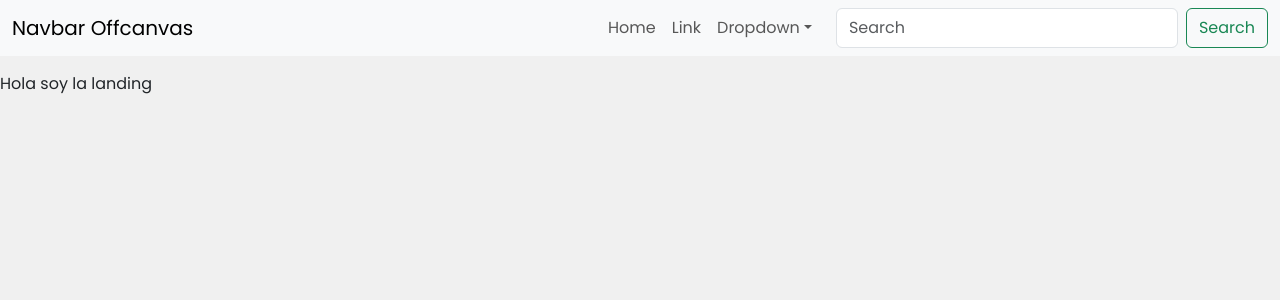
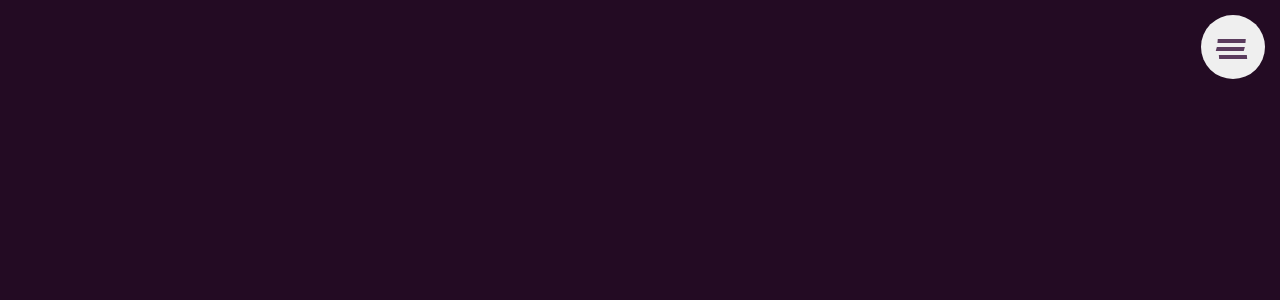
Before and after one commit to Alejandrodiazn/Punto-final-violencia, a React (Vite) app: page / in a window 1280 px wide. Shown: the top 300 px of the page. Built offline with nearby package versions, Linux system fonts and the light colour scheme.

Commit message:
fix: mobile navbar finished

```diff
--- a/src/App.css
+++ b/src/App.css
@@ -1,7 +1,7 @@
 #root {
   width: 100%; /* O el ancho deseado */
   height: 100vh; /* Altura completa de la ventana */
-  background-color: #f0f0f0; /* Color de fondo */
+  background-color: #230B23; /* Color de fondo */
   font-family: 'Arial', sans-serif; /* Fuente de texto predeterminada */
 }
 
--- a/src/pages/landing/components/NavBar/Navbar.css
+++ b/src/pages/landing/components/NavBar/Navbar.css
@@ -1,33 +1,166 @@
-.mainNavMenu-btn {
-    width: 3rem;
-    height: 3rem;
-    background: transparent;
-    border: none;
-    display: flex;
+/* Main menu positionning */
+.main-nav {
+  position: absolute;
+  top: 0;
+  right: 0;
+  left: 0;
+  bottom: 0;
+  text-align: center;
+  background: rgba(0, 0, 0, 0.4);
+  opacity: 0;
+  z-index: -1;
+  visibility: hidden;
+  transition: all .375s;
+}
+
+.main-nav.is-open {
+  opacity: 1;
+  z-index: 100;
+  visibility: visible;
+}
+
+/* Yellow band effect */
+.main-nav::before {
+ content: '';
+  position: absolute;
+  top: 0;
+  bottom: 0;
+  left: 0;
+  right: -15px;
+  background: #FEFEFE;
+  transform-origin: 0 0;
+  transform: skew(-14deg) translateX(-120%);
+  transition: all .275s .1s;
+}
+
+.main-nav.is-open::before {
+  transform: skew(-14deg) translateX(0);
+}
+
+/* Skewing effect on menu links */
+.main-nav ul {
+  display: inline-flex;
   flex-direction: column;
-    justify-content: space-around;
-    margin-right: 2rem;
+  height: 93%; /* Should be 100%, but we have a notice message :D */
+  align-items: flex-end;
+  justify-content: center;
+  transform: translateX(-18%) skew(-16deg);
+}
+
+.main-nav li {
+  display: block;
+  margin: .5rem 0;
+  text-align: right;
+  transform: skew(16deg);
+}
+
+/* Apparition effect on links */
+.main-nav a {
+  opacity: 0;
+  transform: translateY(-10px);
+}
+
+.main-nav.is-open a {
+  opacity: 1;
+  transform: translateY(0);
+}
+.main-nav li:nth-child(1) a {
+transition: all 275ms 175ms
+}
+.main-nav li:nth-child(2) a {
+transition: all 275ms 225ms
+}
+.main-nav li:nth-child(3) a {
+transition: all 275ms 275ms
+}
+.main-nav li:nth-child(4) a {
+transition: all 275ms 325ms
+}
+.main-nav li:nth-child(5) a {
+transition: all 275ms 375ms
+}
+
+/* Decoration */
+.main-nav ul,
+.main-nav li {
+list-style: none;
+padding: 0;
+}
+.main-nav a {
+display: block;
+padding: 12px 0;
+color: #5A3B5D;
+font-size: 1.4em;
+text-decoration: none;
+font-weight: bold;
+}
+
+/* Burger Style: @see: https://codepen.io/CreativeJuiz/full/oMZNXy */
+.open-main-nav {
+width: 4em;
+height: 4em;
+border-radius: 100%;
+position: absolute;
+top: 15px;
+padding-top: 20px;
+right: 15px;
+z-index: 1000;
+border: 0;
 cursor: pointer;
 }
-.mainNavMenu-btn span{
+.open-main-nav:focus {
+outline: none;
+}
+.burger {
+position: relative;
 display: block;
-    width: 3rem;
-    height: 2.5px;
-    background: white;
-}
-.mainNavHeader-nav {
-    display:none;
-}
-.mainNavDraw {
-    height: 100%;
+width: 28px;
+height: 4px;
+margin: 0 auto;
+background: #5A3B5D;
+transform: skew(5deg);
+transition: all .275s;
 }
 
-@media (min-width: 768px) {
-    .mainNavMenu-btn {
-      display: none;
+.burger:after,
+.burger:before {
+content: '';
+display: block;
+height: 100%;
+background: #5A3B5D;
+transition: all .275s;
 }
 
-    .mainNavHeader-nav {
-      display: block;
+.burger:after {
+transform: translateY(-12px) translateX(-2px) skew(-20deg);
 }
+
+.burger:before {
+transform: translateY(-16px) skew(-10deg);
 }
+
+/* Toggle State part */
+.is-open .burger {
+transform: skew(5deg) translateY(-8px) rotate(-45deg);
+}
+
+.is-open .burger:before {
+transform: translateY(0px) skew(-10deg) rotate(75deg);
+}
+
+.is-open .burger:after {
+transform: translateY(-12px) translateX(10px) skew(-20deg);
+  opacity: 0;
+}
+
+/* MENU Text part */
+
+.device {
+position: relative;
+width: 345px;
+height: 600px;
+background: #FFF;
+border: 1px solid #EEE;
+border-radius: 3px;
+box-shadow: 0 0 0 10px rgba(0,0,0,.1);
+}
--- a/src/pages/landing/components/NavBar/navbar.jsx
+++ b/src/pages/landing/components/NavBar/navbar.jsx
@@ -1,61 +1,34 @@
-import Button from 'react-bootstrap/Button';
-import Container from 'react-bootstrap/Container';
-import Form from 'react-bootstrap/Form';
-import Nav from 'react-bootstrap/Nav';
-import Navbar from 'react-bootstrap/Navbar';
-import NavDropdown from 'react-bootstrap/NavDropdown';
-import Offcanvas from 'react-bootstrap/Offcanvas';
+import React, { useState } from 'react';
+import './Navbar.css'; // Asegúrate de crear este archivo CSS para estilizar el componente
 
-function OffcanvasExample() {
+const Navbar = () => {
+  const [menuOpen, setMenuOpen] = useState(false);
+
+  const toggleMenu = () => {
+    setMenuOpen(!menuOpen);
+  };
+
   return (
     <>
-      <Navbar key="md" expand="md" className="bg-body-tertiary mb-3">
-          <Container fluid>
-            <Navbar.Brand href="#">Navbar Offcanvas</Navbar.Brand>
-            <Navbar.Toggle aria-controls="offcanvasNavbar-expand-md" />
-            <Navbar.Offcanvas
-              id="offcanvasNavbar-expand-md"
-              aria-labelledby="offcanvasNavbarLabel-expand-md"
-              placement="end"
-            >
-              <Offcanvas.Header closeButton>
-                <Offcanvas.Title id="offcanvasNavbarLabel-expand-md">
-                  Offcanvas
-                </Offcanvas.Title>
-              </Offcanvas.Header>
-              <Offcanvas.Body>
-                <Nav className="justify-content-end flex-grow-1 pe-3">
-                  <Nav.Link href="#action1">Home</Nav.Link>
-                  <Nav.Link href="#action2">Link</Nav.Link>
-                  <NavDropdown
-                    title="Dropdown"
-                    id="offcanvasNavbarDropdown-expand-md"
-                  >
-                    <NavDropdown.Item href="#action3">Action</NavDropdown.Item>
-                    <NavDropdown.Item href="#action4">
-                      Another action
-                    </NavDropdown.Item>
-                    <NavDropdown.Divider />
-                    <NavDropdown.Item href="#action5">
-                      Something else here
-                    </NavDropdown.Item>
-                  </NavDropdown>
-                </Nav>
-                <Form className="d-flex">
-                  <Form.Control
-                    type="search"
-                    placeholder="Search"
-                    className="me-2"
-                    aria-label="Search"
-                  />
-                  <Button variant="outline-success">Search</Button>
-                </Form>
-              </Offcanvas.Body>
-            </Navbar.Offcanvas>
-          </Container>
-        </Navbar>
-    </>
+      <button id="burger" className={`open-main-nav ${menuOpen ? 'is-open' : ''}`} onClick={toggleMenu}  >
+        <span className="burger"></span>
+      </button>
+      <nav className={`main-nav ${menuOpen ? 'is-open' : ''}`} id="main-nav">
+        <ul>
+          <li>
+            <a href="#">Acerca de</a>
+          </li>
+          <li>
+            <a href="#">Recursos</a>
+          </li>
+          <li>
+            <a href="#">Ayuda</a>
+          </li>
+        </ul>
+      </nav>
+	  </>
   );
-}
+};
 
-export default OffcanvasExample;
+
+export default Navbar;
--- a/src/pages/landing/landing.jsx
+++ b/src/pages/landing/landing.jsx
@@ -8,9 +8,6 @@ function Landing() {
 return (
     <main>
         <Navbar/>
-        <div>
-            <p>Hola soy la landing</p>
-        </div>
     </main>
     )
 }
```
Also changed, not shown: public/whitecircle.svg (added). Lines whose indentation alone changed are shown as unchanged.
